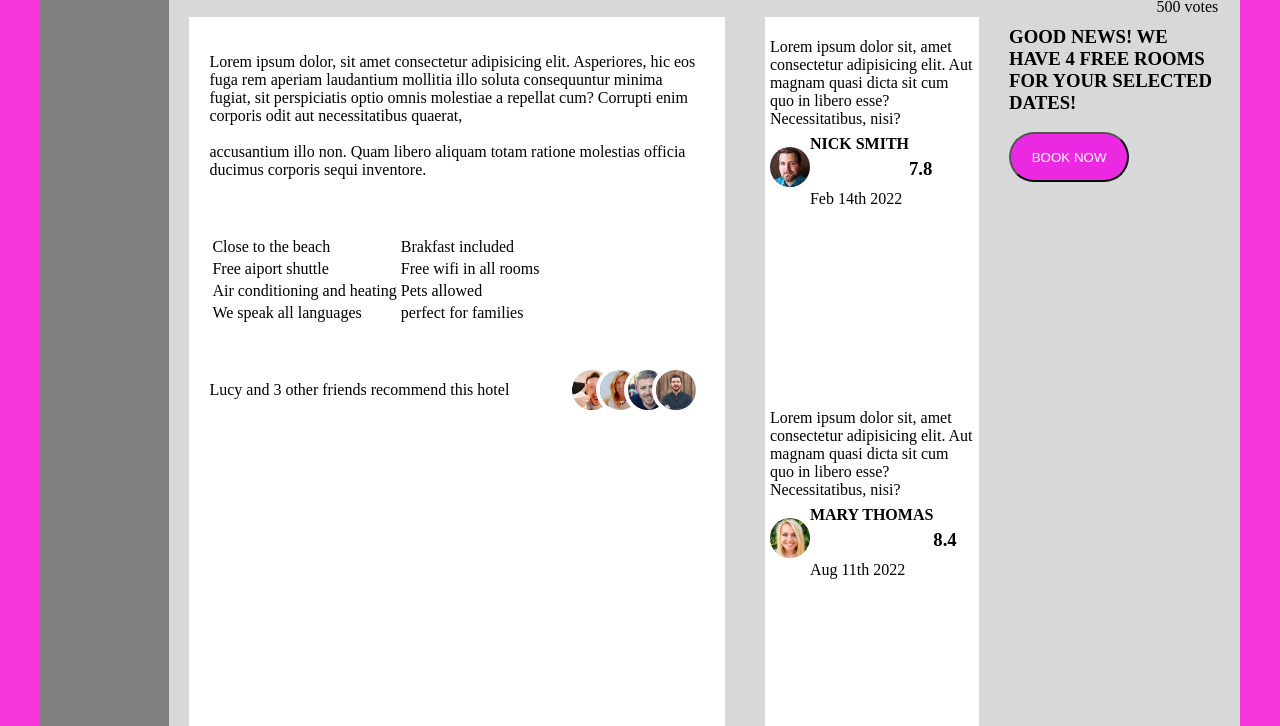
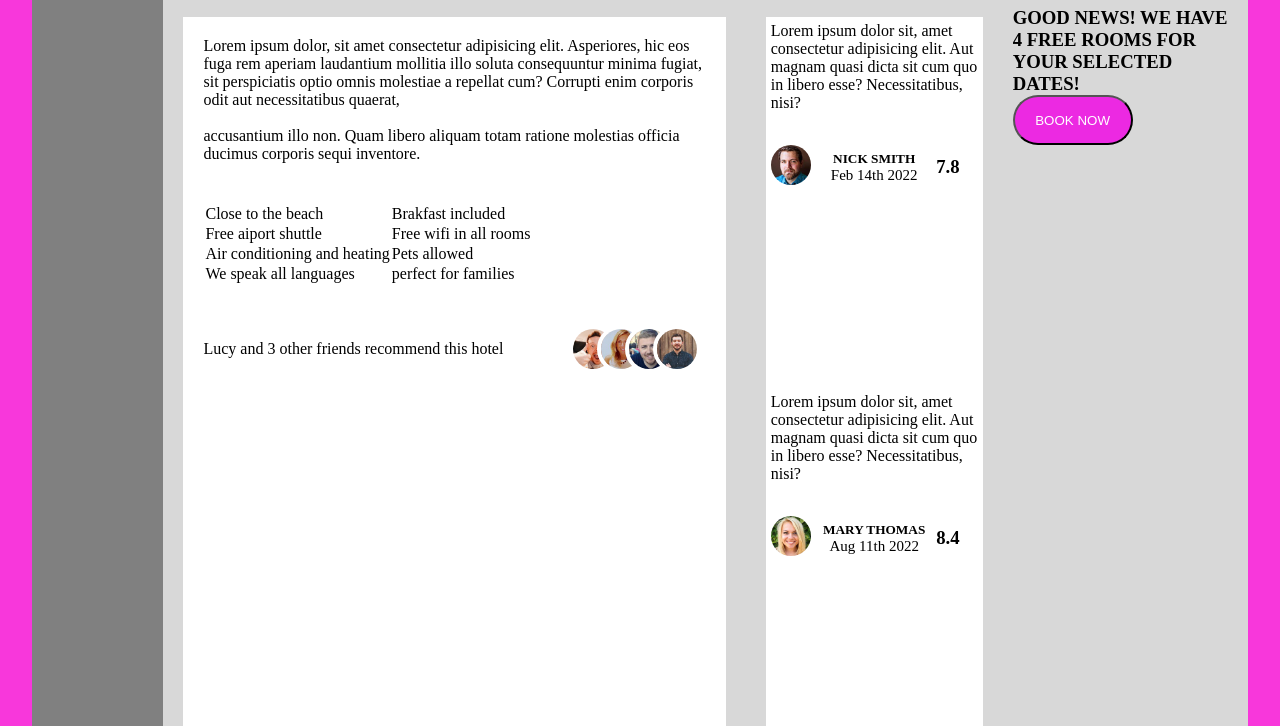
Before and after one commit to dmuthuraaj/hotel-service, a plain HTML site: page index.html in a window 1280 px wide. Shown: the part 303-1029 px from the top of the page. Drawn offline with Linux system fonts and the light colour scheme.

Commit message:
some corrections

```diff
--- a/index.html
+++ b/index.html
@@ -4,7 +4,7 @@
     <meta charset="UTF-8" />
     <meta http-equiv="X-UA-Compatible" content="IE=edge" />
     <meta name="viewport" content="width=device-width, initial-scale=1.0" />
-    <title>Flexbox-project</title>
+    <title>HOTEL LAS PALMAS</title>
     <link rel="stylesheet" href="./style/style.css" />
     <link rel="icon" href="./img/favicon.png" />
   </head>
@@ -127,7 +127,7 @@
                   </div>
                   <div class="user-name-date">
                     <div class="user-name">
-                      <h4>NICK SMITH</h4>
+                      <h5>NICK SMITH</h5>
                     </div>
                     <div class="user-date">
                       <p>Feb 14th 2022</p>
@@ -152,7 +152,7 @@
                   </div>
                   <div class="user-name-date">
                     <div class="user-name">
-                      <h4>MARY THOMAS</h4>
+                      <h5>MARY THOMAS</h5>
                     </div>
                     <div class="user-date">
                       <p>Aug 11th 2022</p>
--- a/style/style.css
+++ b/style/style.css
@@ -1,3 +1,8 @@
+*{
+    margin: 0;
+    padding: 0;
+}
+
 .hotel-body{
     background-color: rgba(247, 7, 211, 0.805);
 }
@@ -36,6 +41,10 @@
     width: 300px;
     border: 1px solid gray;
     background-color: rgba(255, 255, 255, 0.486);
+}
+
+.search-icon{
+    border: 0;
 }
 
 .header-navigation {
@@ -163,6 +172,7 @@
 .hotel-table,
 .profile-mask {
     padding: 20px;
+    /* border-bottom: 1px solid rgba(240, 8, 228, 0.839); */
 }
 
 .profile-mask {
@@ -204,12 +214,20 @@
     flex-direction: column;
 }
 
+.review{
+    margin-bottom: 30px;
+}
+
 .user-details {
     display: flex;
     flex-direction: row;
     align-items: center;
     height: 50px;
     /* background-color: aqua; */
+}
+
+.user-image,.user-rating{
+    width: 20%;
 }
 
 .user-image img {
@@ -219,9 +237,15 @@
 
 .user-name-date {
     height: 50px;
+    width: 60%;
     display: flex;
     flex-direction: column;
     justify-content: center;
+    align-items: center;
+}
+
+.user-name-date p{
+    font-size: 15px;
 }
 
 .user-show-all {
```
Also changed, not shown: img/right-arrow-svgrepo-com.svg (added), 2 other files.
